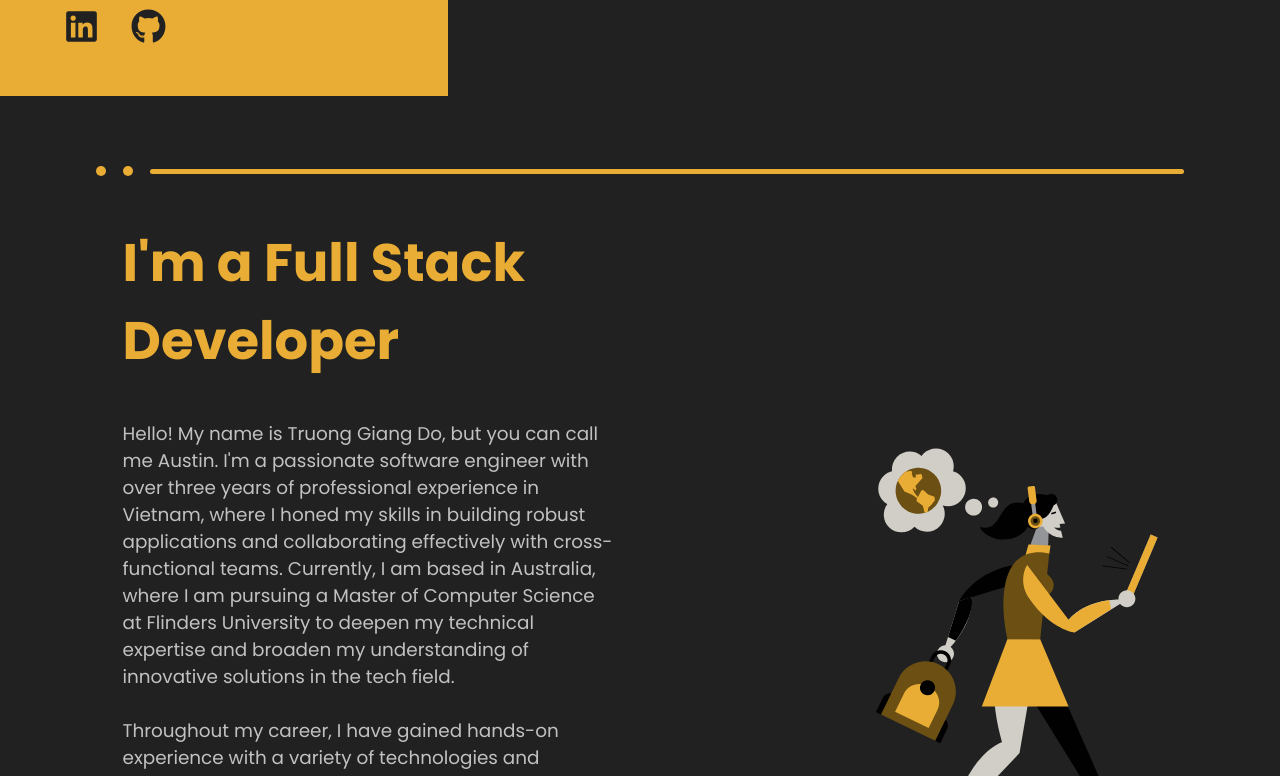
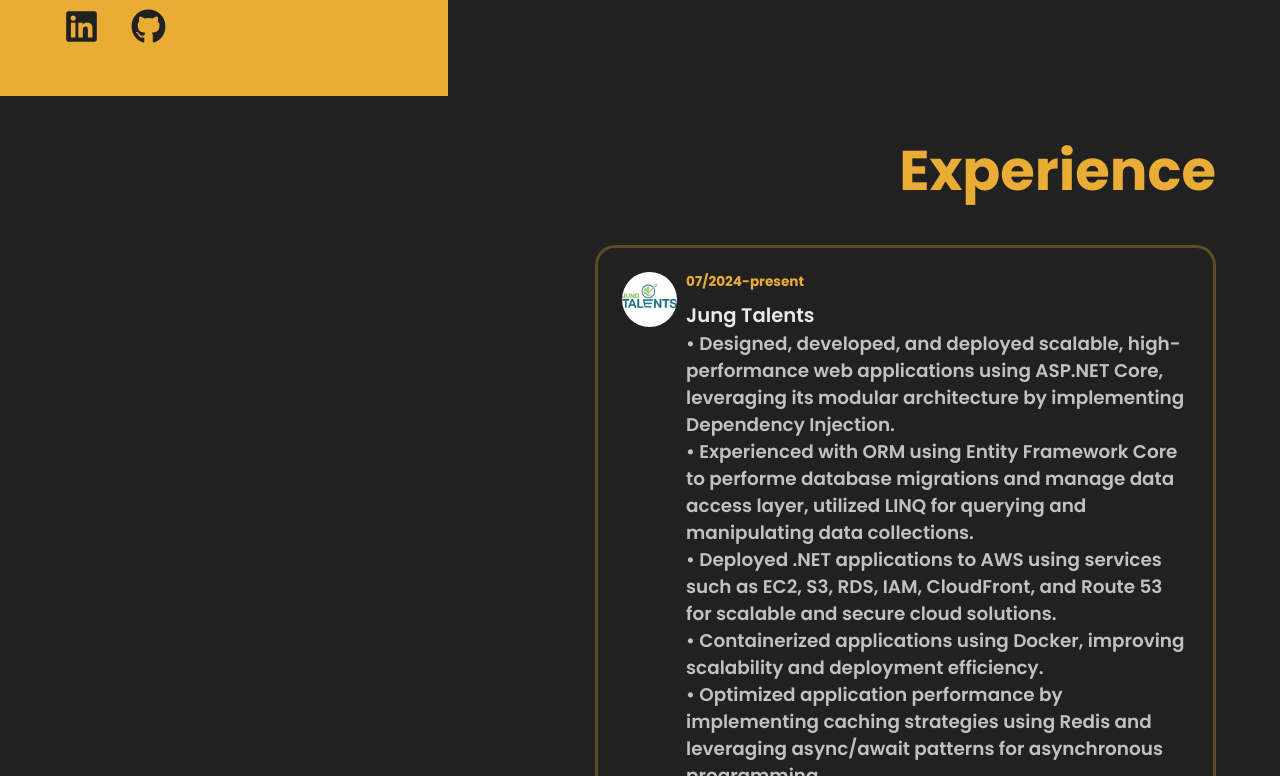
Before and after one commit to giangdo888/portfolio, a React (Create React App) app: page / in a window 1280 px wide. Shown: the part 704-1480 px from the top of the page. Built offline with nearby package versions, Linux system fonts and the light colour scheme; a web font is replaced by a local one.

Commit message:
final version

```diff
--- a/src/components/Landing/Landing.css
+++ b/src/components/Landing/Landing.css
@@ -141,7 +141,7 @@
   }
   .lcr--content {
     width: 60%;
-    margin-top: 10%;
+    margin-top: 25%;
     margin-right: 6%;
   }
 
--- a/src/data/experienceData.js
+++ b/src/data/experienceData.js
@@ -3,7 +3,7 @@ export const experienceData = [
         id: 1,
         company: ['Designed, developed, and deployed scalable, high-performance web applications using ASP.NET Core, leveraging its modular architecture by implementing Dependency Injection.',
             'Experienced with ORM using Entity Framework Core to performe database migrations and manage data access layer, utilized LINQ for querying and manipulating data collections.',
-            'Deployed .NET applications to Azure using various services like App Services, Azure Functions, and Azure DevOps.',
+            'Deployed .NET applications to AWS using services such as EC2, S3, RDS, IAM, CloudFront, and Route 53 for scalable and secure cloud solutions.',
             'Containerized applications using Docker, improving scalability and deployment efficiency.',
             'Optimized application performance by implementing caching strategies using Redis and leveraging async/await patterns for asynchronous programming.',
             'Wrote unit test using xUnit to ensure code reliability and maintainability.',
@@ -13,7 +13,7 @@ export const experienceData = [
         jobtitle: 'Jung Talents',
         startYear: '07/2024',
         endYear: 'present',
-        skills: ['C#','ASP.NET Core', 'EF Core', 'PostgreSQL', 'LINQ','Next.js', 'TypeScript', 'AWS', 'Docker', 'REST APIs','Git']
+        skills: ['C#','ASP.NET Core', 'EF Core', 'PostgreSQL', 'LINQ', 'Next.js', 'TypeScript', 'AWS', 'Docker', 'REST APIs','Git']
     },
     {
         id: 2,
--- a/src/data/projectsData.js
+++ b/src/data/projectsData.js
@@ -28,7 +28,7 @@ export const projectsData = [
         id: 3,
         projectName: 'To Do List',
         projectDesc: 'Develop a user-friendly to-do app interface for efficient daily task management.',
-        tags: ['ASP.NET', 'React', 'TypeScript', 'SqlServer'],
+        tags: ['ASP.NET', 'NextJS', 'TypeScript', 'PostgreSQL'],
         code: 'https://github.com/giangdo888/ToDoList',
         demo: '',
         image: toDoList
--- a/src/pages/Main/Main.js
+++ b/src/pages/Main/Main.js
@@ -13,7 +13,6 @@ function Main() {
 
             <Navbar />
             <Landing />
-            <About />
             <Experience />
             <Skills />
             <Projects />
```
